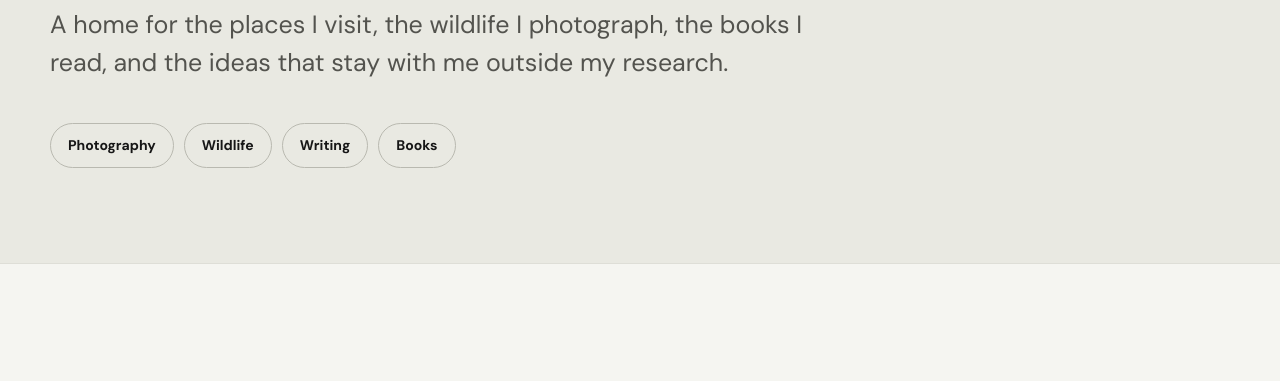
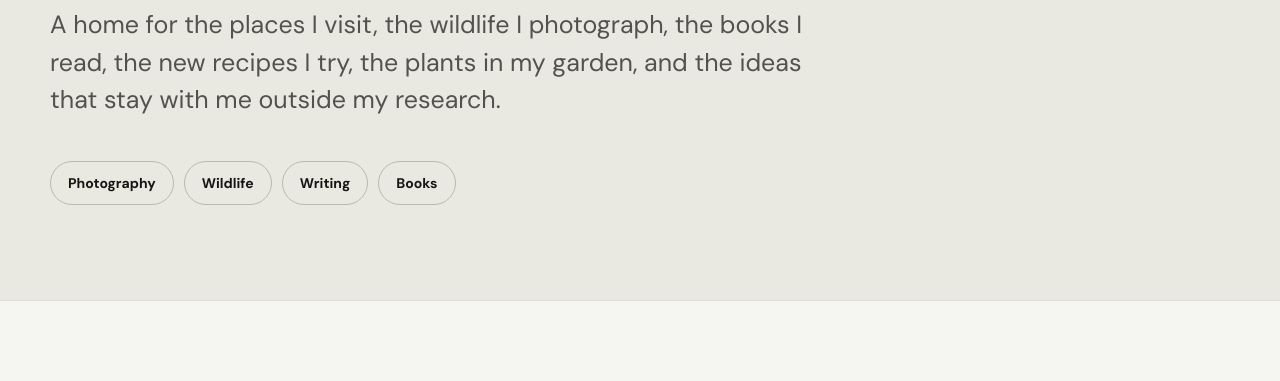
Before and after one commit to gaurav-quantum/gaurav-quantum.github.io, a plain HTML site: page personal-corner.html in a window 1280 px wide. Shown: the part 365-746 px from the top of the page. Drawn offline with Linux system fonts and the light colour scheme.

Commit message:
Update personal lead paragraph with new interests

```diff
--- a/personal-corner.html
+++ b/personal-corner.html
@@ -36,7 +36,7 @@
       <div class="container">
         <p class="eyebrow">A different side of the story</p>
         <h1>Personal <em>Corner.</em></h1>
-        <p class="personal-lead">A home for the places I visit, the wildlife I photograph, the books I read, and the ideas that stay with me outside my research.</p>
+        <p class="personal-lead">A home for the places I visit, the wildlife I photograph, the books I read, the new recipes I try, the plants in my garden, and the ideas that stay with me outside my research.</p>
         <div class="personal-jump" aria-label="Explore this page">
           <a href="#photography">Photography</a><a href="#wildlife">Wildlife</a><a href="#writing">Writing</a><a href="#books">Books</a>
         </div>
```
